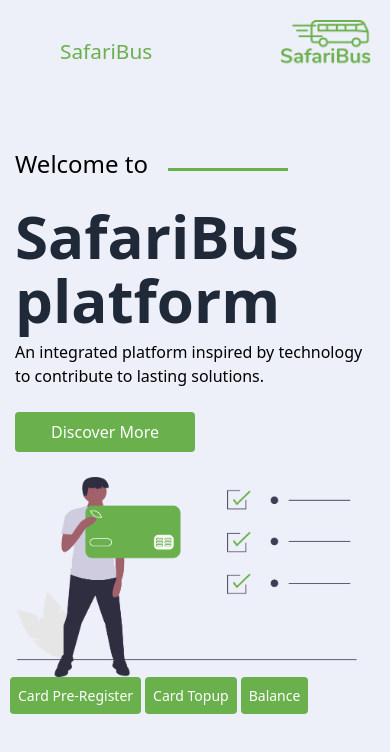
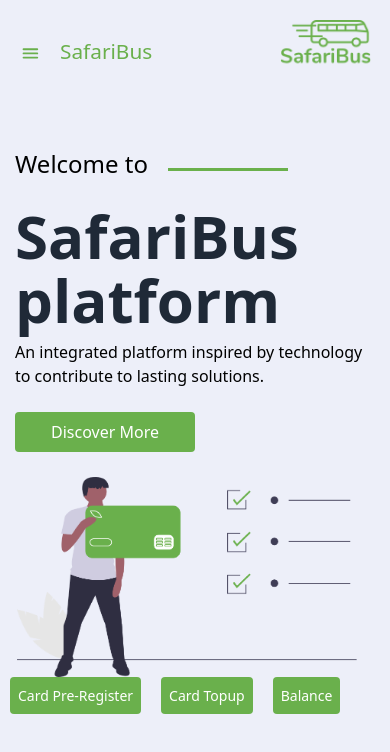
Before and after one commit to mt-richard/SafariBus, a React (Create React App) app: page / in a window 390 px wide. Shown: the top 752 px of the page. Built offline with nearby package versions, Linux system fonts and the light colour scheme.

Commit message:
my third commit

```diff
--- a/src/components/Home.jsx
+++ b/src/components/Home.jsx
@@ -16,8 +16,8 @@
           <div className="banner mt-5 w-full">
             <img src={pic1} alt="Home" srcset="" className="photo w-100 h-[21opx] w-[320px] md:w-[320px] md:h-[210px] "/>
             <div className="btns flex">
-                <button className=" text-white rounded  text-[14px] md:text-[15px] md:px-5 py-1  mr-1 md:mr-5">Card Pre-Register</button>
-                <button className=" text-white rounded  text-[14px] md:text-[15px] md:px-5 py-1  mr-1 md:mr-5">Card Topup</button>
+                <button className=" text-white rounded  text-[14px] md:text-[15px] md:px-5 py-1  mr-5 md:mr-5">Card Pre-Register</button>
+                <button className=" text-white rounded  text-[14px] md:text-[15px] md:px-5 py-1  mr-5 md:mr-5">Card Topup</button>
                 <button className=" text-white rounded  text-[14px] md:text-[15px] md:px-5 py-1   md:mr-5">Balance</button>
             </div>
           </div>
```
